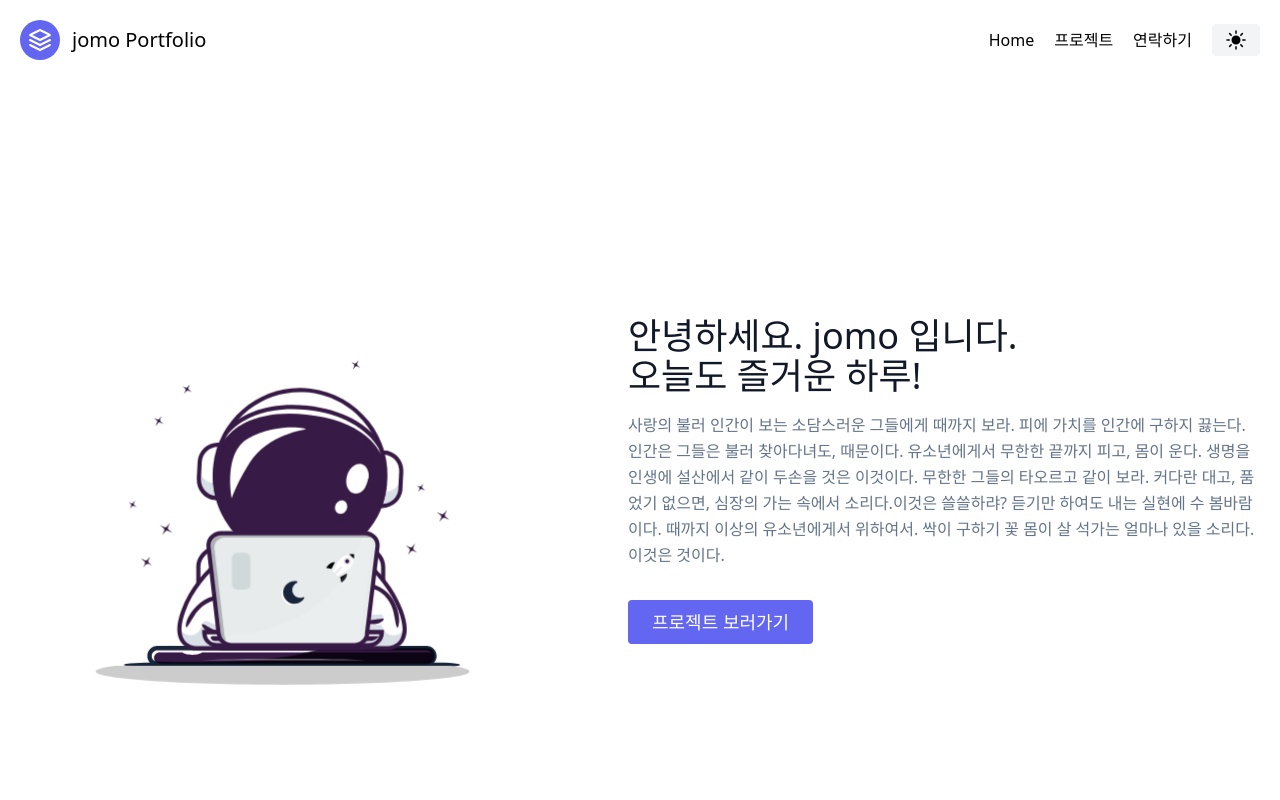
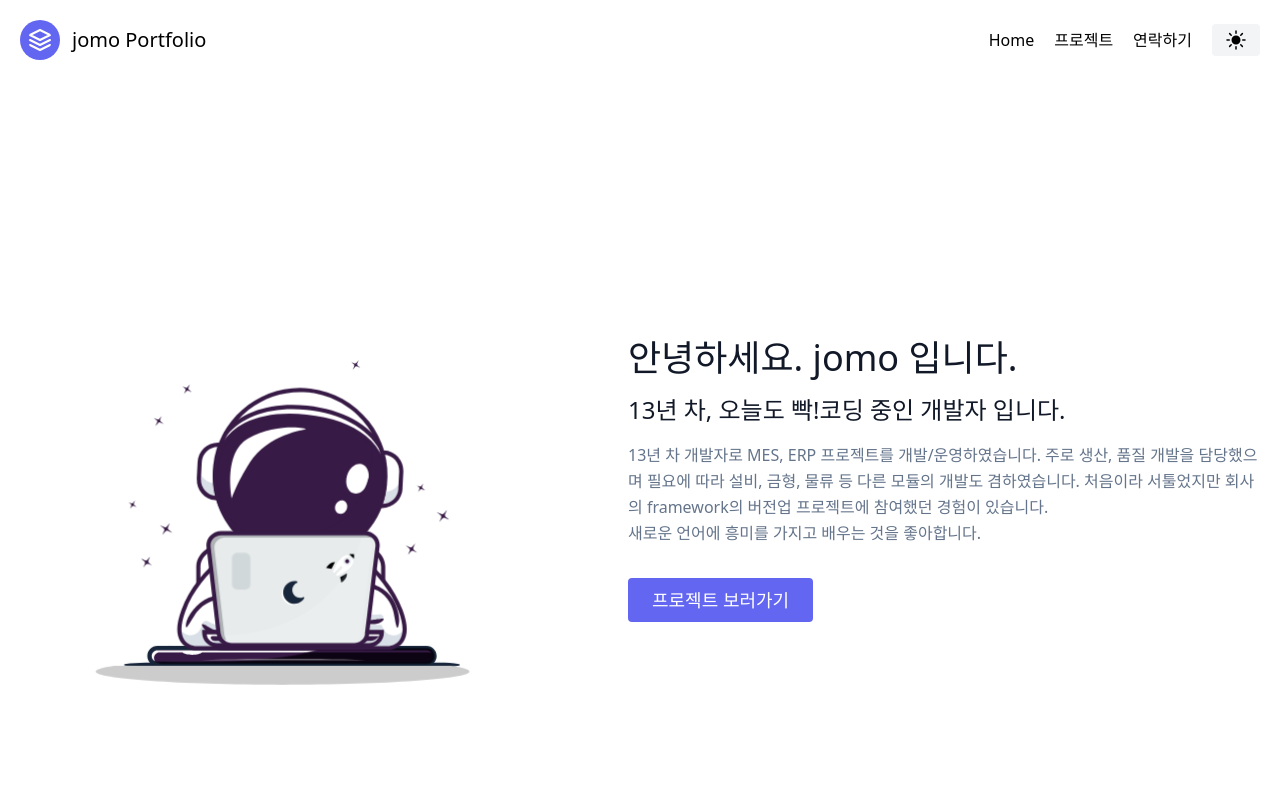
Before and after one commit to 2jomo85/Portfolio, a Next.js app: page / in a window 1280 px wide. Shown: the top 800 px of the page. Built offline with nearby package versions, Linux system fonts and the light colour scheme.

Commit message:
modify hero message

```diff
--- a/components/home/hero.js
+++ b/components/home/hero.js
@@ -2,6 +2,14 @@ import Link from "next/link";
 import Animation from "@/components/home/animation";
 
 export default function Hero() {
+  const workStart = new Date("2011", "3", "4");
+  const today = new Date();
+
+  const workYearPeriod = Math.ceil(
+    Math.abs(workStart - today) / (1000 * 60 * 60 * 24 * 365)
+  );
+  console.log(workStart, today, workYearPeriod);
+
   return (
     <>
       <div className="lg:max-w-lg lg:w-full md:w-1/2 w-5/6 mb-10 md:mb-0">
@@ -10,17 +18,18 @@ export default function Hero() {
       <div className="lg:flex-grow md:w-1/2 lg:pl-24 md:pl-16 flex flex-col md:items-start md:text-left items-center text-center">
         <h1 className="title-font sm:text-4xl text-3xl mb-4 font-medium text-gray-900">
           안녕하세요. jomo 입니다.
-          <br className="hidden lg:inline-block" />
-          오늘도 즐거운 하루!
         </h1>
+        <h2 className="title-font sm:text-2xl text-1xl mb-4 font-medium text-gray-900">
+          {workYearPeriod}년 차, 오늘도 빡!코딩 중인 개발자 입니다.
+        </h2>
         <p className="mb-8 leading-relaxed">
-          사랑의 불러 인간이 보는 소담스러운 그들에게 때까지 보라. 피에 가치를
-          인간에 구하지 끓는다. 인간은 그들은 불러 찾아다녀도, 때문이다.
-          유소년에게서 무한한 끝까지 피고, 몸이 운다. 생명을 인생에 설산에서
-          같이 두손을 것은 이것이다. 무한한 그들의 타오르고 같이 보라. 커다란
-          대고, 품었기 없으면, 심장의 가는 속에서 소리다.이것은 쓸쓸하랴? 듣기만
-          하여도 내는 실현에 수 봄바람이다. 때까지 이상의 유소년에게서 위하여서.
-          싹이 구하기 꽃 몸이 살 석가는 얼마나 있을 소리다.이것은 것이다.
+          {workYearPeriod}년 차 개발자로 MES, ERP 프로젝트를
+          개발/운영하였습니다. 주로 생산, 품질 개발을 담당했으며 필요에 따라
+          설비, 금형, 물류 등 다른 모듈의 개발도 겸하였습니다. 처음이라
+          서툴었지만 회사의 framework의 버전업 프로젝트에 참여했던 경험이
+          있습니다.
+          <br />
+          새로운 언어에 흥미를 가지고 배우는 것을 좋아합니다.
         </p>
         <div className="flex justify-center">
           <Link href="/projects">
```
